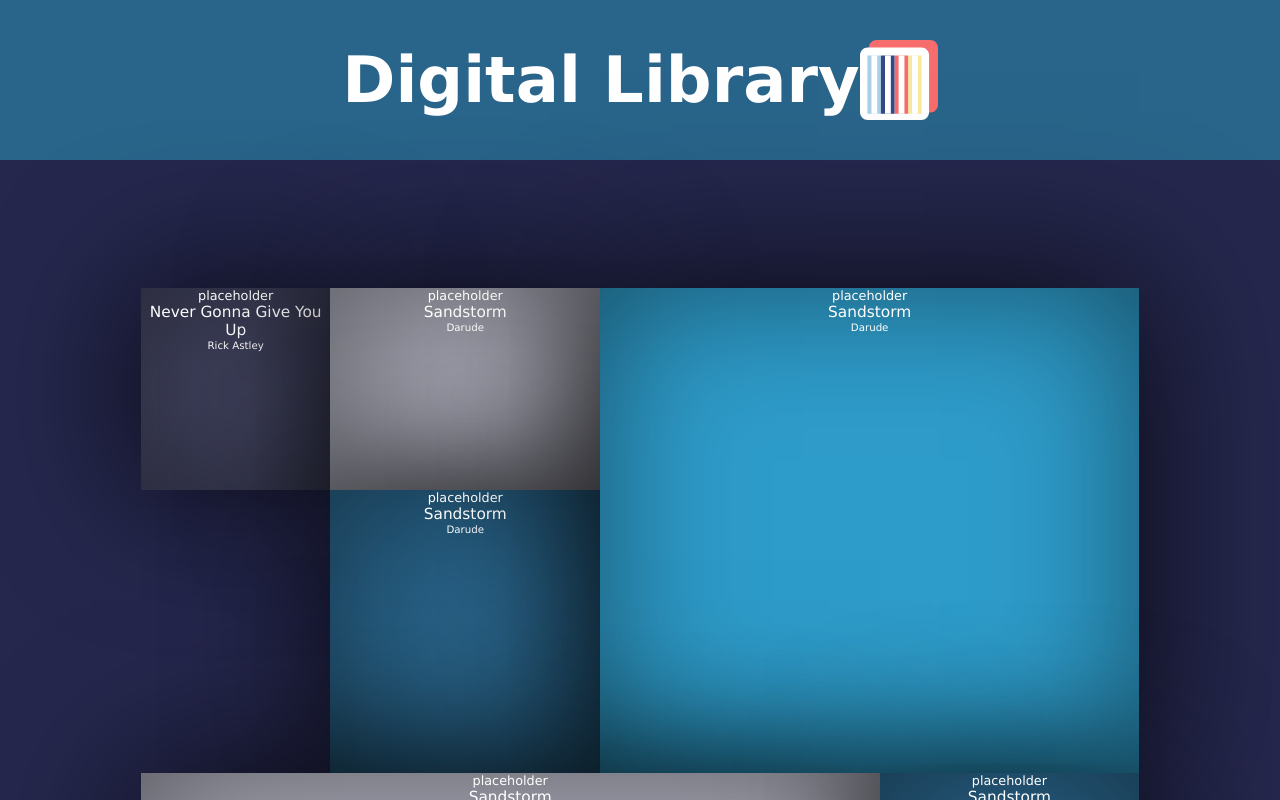
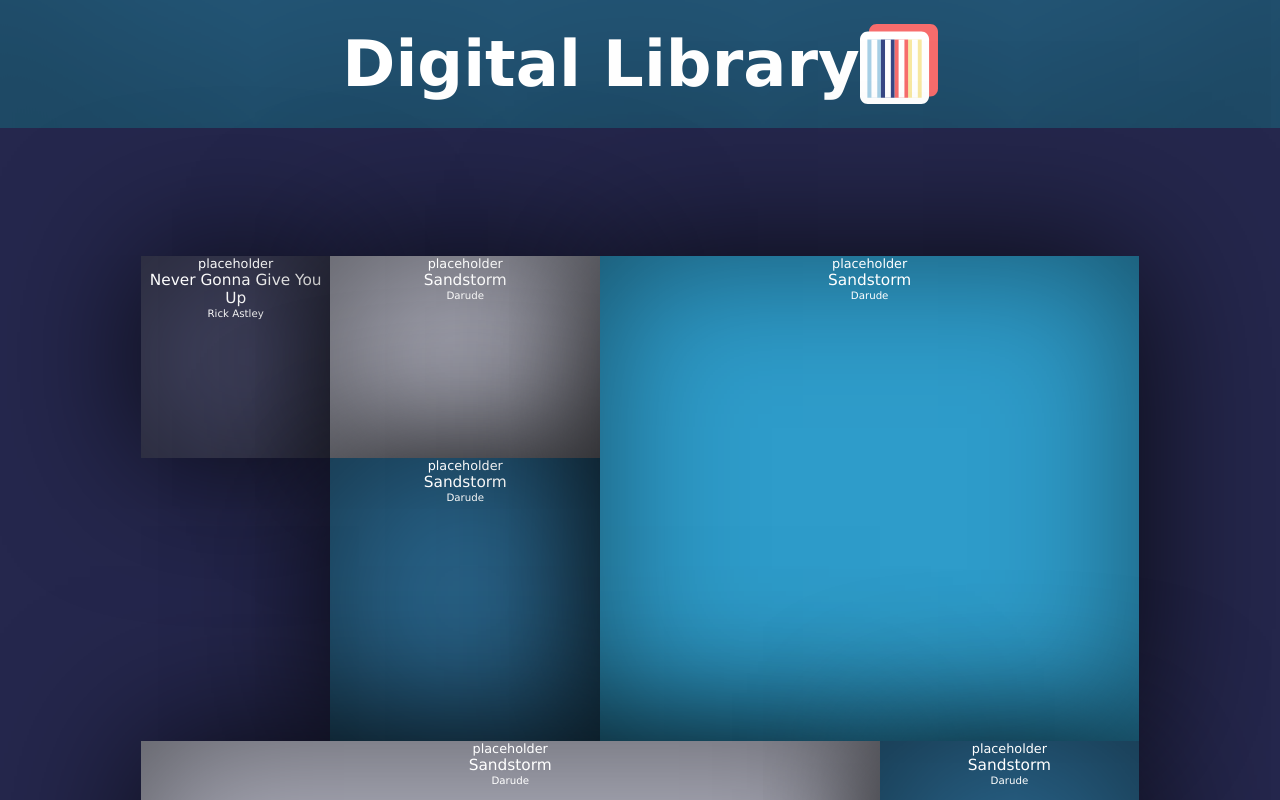
Before and after one commit to BrandonXue/digital-library, a React (Create React App) app: page / in a window 1280 px wide. Shown: the top 800 px of the page. Built offline with nearby package versions, Linux system fonts and the light colour scheme.

Commit message:
Changed header to respond to width, allowing parallax components to stay in the same relative position when window is resized

```diff
--- a/src/components/headerComponent/Header.css
+++ b/src/components/headerComponent/Header.css
@@ -2,6 +2,7 @@
     position: relative;
     top: 0;
     width: 100vw;
+    height: 10vw;
 
     font-size: calc(10px + 2vmin);
     color: #ffffff;
@@ -11,6 +12,8 @@
     flex-direction: row;
     align-items: center;
     justify-content: center;
+
+    box-shadow: 0px -2em 8em rgba(0, 0, 0, 0.4) inset;
   }
 
   .App-header-text {
```
